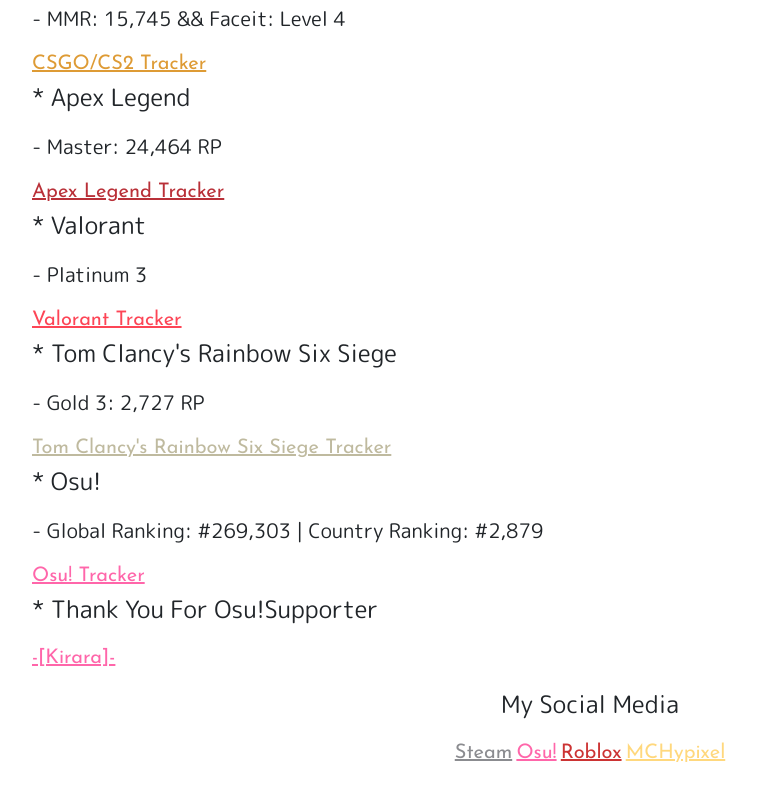
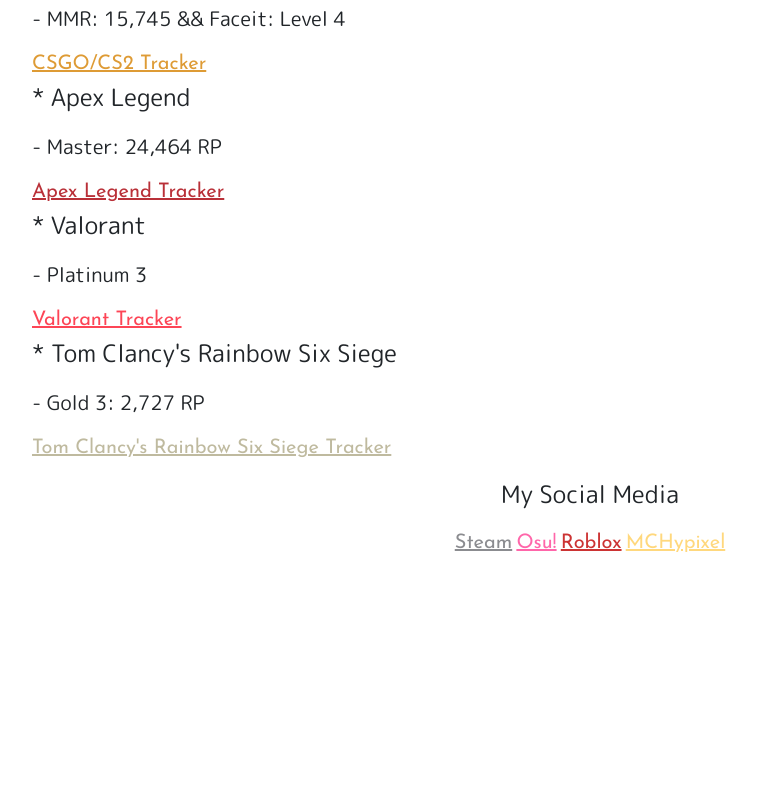
Before and after one commit to MKXDM1CK3Y/MKXDM1CK3Y.github.io, a website with bundled scripts: page web/games.html in a window 1280 px wide. Shown: the part 563-1363 px from the top of the page, without its empty margins (50-807 px from the left). After the commit the page ends 1249 px from the top, so only its background shows below. Built offline with nearby package versions, Linux system fonts and the light colour scheme.

Commit message:
Remove Osu Tracker

```diff
--- a/web/games.html
+++ b/web/games.html
@@ -95,13 +95,6 @@
         <a class="col" style="color: #BFBA9F; font-size: 125%; font-family: 'Josefin Sans'"
             href="https://r6.tracker.network/profile/pc/MKXDM1CK3Y">Tom Clancy's Rainbow
             Six Siege Tracker</a>
-            <p style="font-size: 150%; font-family: 'M PLUS Rounded 1c'">* Osu!</p>
-            <p style="font-size: 125%; font-family: 'M PLUS Rounded 1c'">- Global Ranking: #269,303 | Country Ranking: #2,879</p>
-            <a class="col" style="color: #ff66aa; font-size: 125%; font-family: 'Josefin Sans'"
-                href="https://osu.ppy.sh/users/12052182">Osu! Tracker</a>
-            <p style="font-size: 150%; font-family: 'M PLUS Rounded 1c'">* Thank You For Osu!Supporter</p>
-            <a class="col" style="color: #ff66aa; font-size: 125%; font-family: 'Josefin Sans'"
-                href="https://osu.ppy.sh/users/30619807">-[Kirara]-</a>
     </div>
 
     <div class="container text-center" style="padding-top: 1%; padding-bottom: 10%;">
```
